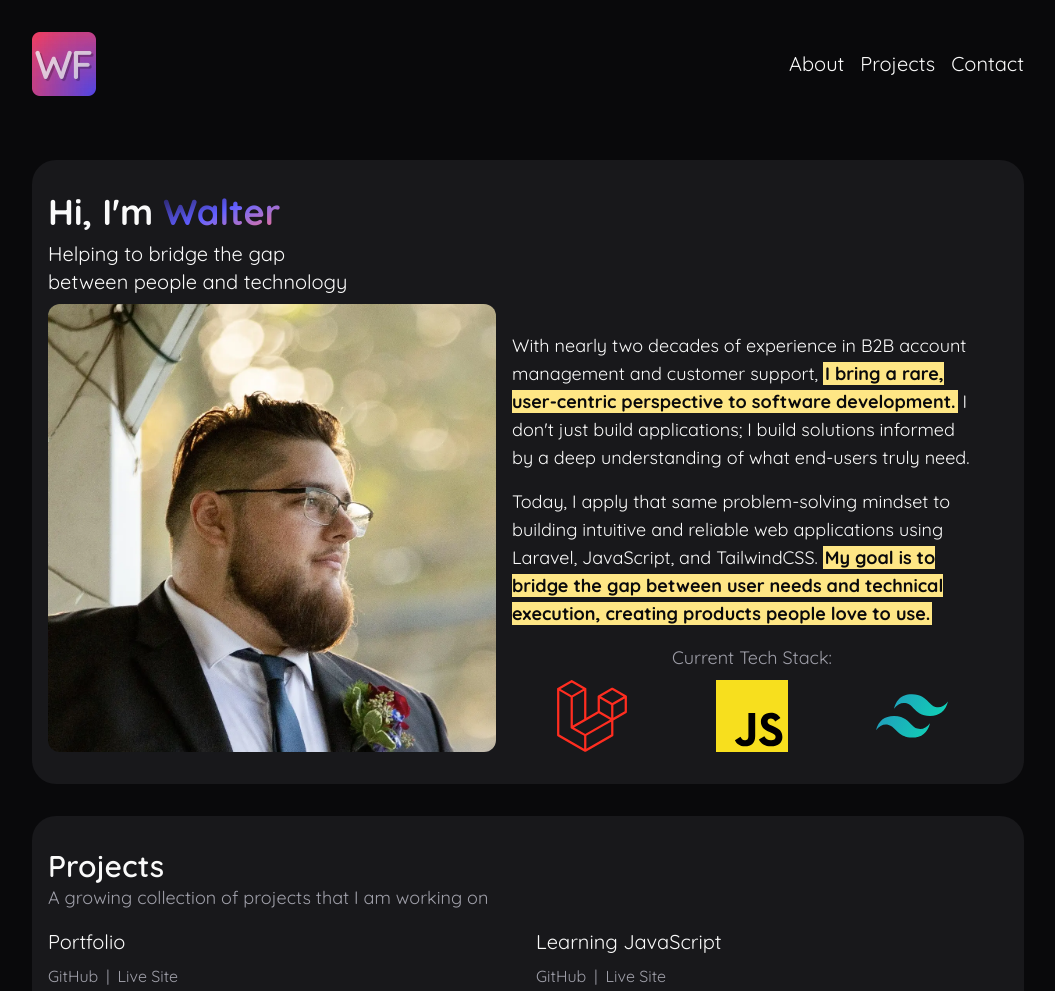
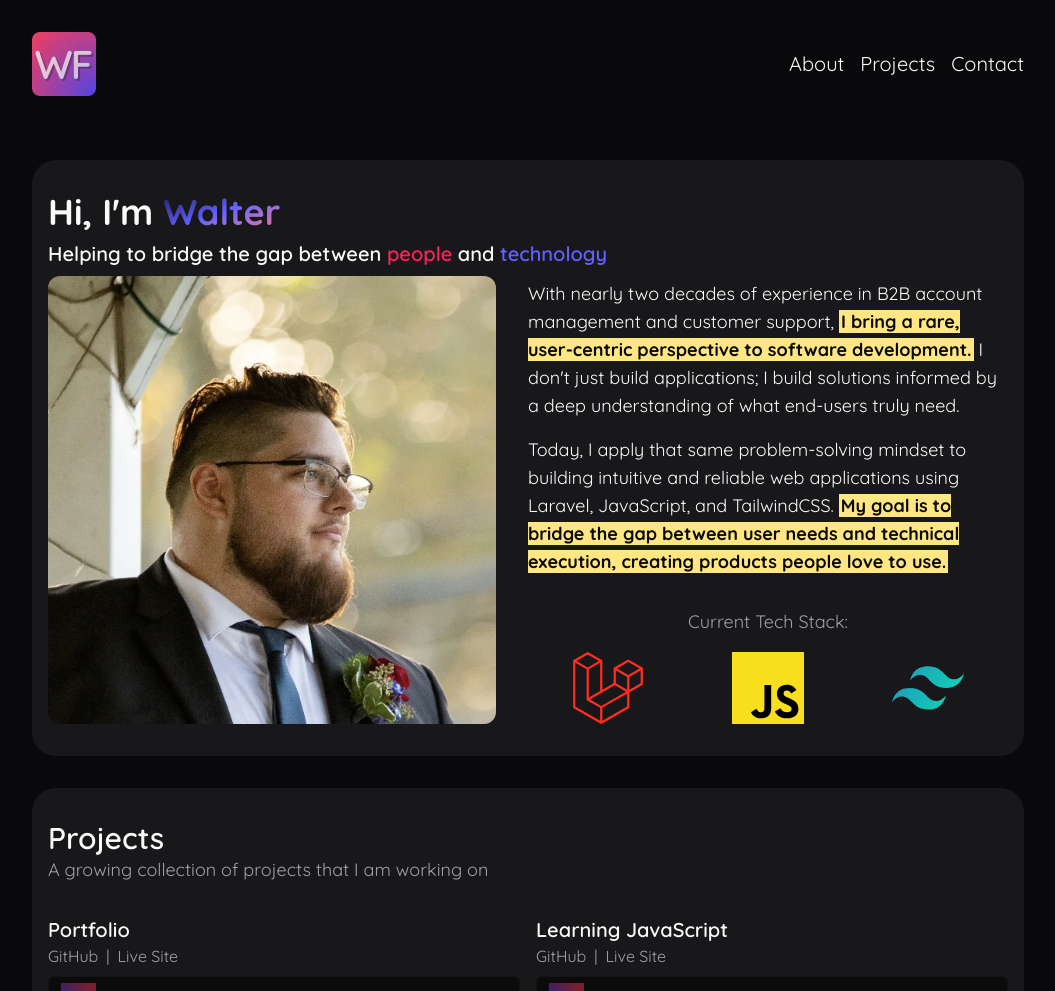
Before and after one commit to walterfurrer/portfolio, a website built with Vite: page index.html in a window 1280 px wide. Shown: the top 991 px of the page, without its empty margins (112-1167 px from the left). Built offline with nearby package versions, Linux system fonts and the light colour scheme; a script that the page names is missing.

Commit message:
Update portfolio layout and styling improvements

```diff
--- a/index.html
+++ b/index.html
@@ -34,17 +34,17 @@
             </nav>
             <main class="flex flex-col gap-y-8">
                 <section id="about" class="section">
-                    <div class="flex flex-col gap-4 text-left md:flex-row">
+                    <div class="flex flex-col text-left place-content-around md:grid md:grid-cols-2">
                         <div class="flex flex-col gap-2">
                             <h1 class="text-4xl font-bold">
                             Hi, I'm
                             <span class="bg-linear-to-br from-indigo-950 via-indigo-500 to-rose-400 bg-clip-text text-transparent">Walter</span>
                             </h1>
-                            <p class="text-xl text-balance">Helping to bridge the gap between people and technology</p>
+                            <p class="text-xl text-balance font-semibold md:text-nowrap">Helping to bridge the gap between <span class="text-rose-500">people</span> and <span class="text-indigo-500">technology</span></p>
                             <img src="/images/pfp-cropped.webp" alt="Headshot of Walter" class="min-w-xs max-w-md rounded-xl" />
                         </div>
-                        <div class="flex flex-col gap-4 md:justify-between">
-                            <div class="text-lg text-left text-balance flex flex-col flex-grow gap-4 md:place-content-end">
+                        <div class="flex flex-col gap-8">
+                            <div class="text-lg text-left text-pretty flex flex-col flex-grow gap-4 md:place-content-end">
                                 <p>
                                     With nearly two decades of experience in B2B account management and customer support, <span class="text-highlight">I bring a rare, user-centric perspective to software development.</span> I don't just build applications; I build solutions informed by a deep understanding of what end-users truly need.
                                 </p>
@@ -52,7 +52,7 @@
                                     Today, I apply that same problem-solving mindset to building intuitive and reliable web applications using Laravel, JavaScript, and TailwindCSS. <span class="text-highlight">My goal is to bridge the gap between user needs and technical execution, creating products people love to use.</span>
                                 </p>
                             </div>
-                            <div class="flex flex-col gap-2">
+                            <div class="flex flex-col gap-y-4">
                                 <h2 class="text-lg text-secondary-foreground text-center">Current Tech Stack:</h2>
                                 <div class="flex flex-row justify-around items-end">
                                     <img src="/images/laravel-logo.svg" alt="Laravel logo" class="technology-logo">
@@ -64,19 +64,20 @@
                         <div>
                     </div>
                 </section>
-                <section id="projects" class="bg-card-background flex flex-col gap-y-4 px-4 py-8 text-left rounded-3xl">
+                <section id="projects" class="bg-card-background flex flex-col gap-y-8 px-4 py-8 text-left rounded-3xl">
                     <div>
                         <h2 class="text-3xl font-semibold">Projects</h2>
                         <p class="text-secondary-foreground text-balance text-lg">A growing collection of projects that I am working on</p>
                     </div>
-                    <div class="flex flex-col gap-8 md:grid md:grid-cols-2 md:gap-4">
+                    <div class="flex flex-col gap-y-8 md:grid md:grid-cols-2 md:gap-x-4 md:gap-y-8">
                         <div class="flex flex-col gap-2">
+                            <div class="flex flex-col">
                                 <h3 class="project-title">Portfolio</h3>
                                 <div class="flex flex-row gap-x-2 text-secondary-foreground">
                                     <a class="hover:text-foreground" href="https://github.com/walterfurrer/vite-portfolio" target="_blank" rel="noopener noreferrer">GitHub</a>
                                     <p>|</p>
                                     <a class="hover:text-foreground" href="https://walterfurrer.netlify.app/" target="_blank" rel="noopener noreferrer">Live Site</a>
-                            </div>
+                                </div></div>
                             <img class="w-full h-auto border border-zinc-800 rounded-md brightness-50" src="/images/homepage-dark.webp" alt="Screenshot of the Portfolio project homepage">
                             <p class="text-pretty">The very site you're on! Originally meant to act as a home for some simple JavaScript projects I was working on in order to learn the language, it turned into something I felt comfortable represnting myself online.</p>
                             <div>
@@ -87,11 +88,13 @@
                             </div>
                         </div>
                         <div class="flex flex-col gap-y-2">
+                            <div class="flex flex-col">
                                 <h3 class="project-title">Learning JavaScript</h3>
                                 <div class="flex flex-row gap-x-2 text-secondary-foreground">
                                     <a class="hover:text-foreground" href="https://github.com/walterfurrer/learning-js" target="_blank" rel="noopener noreferrer">GitHub</a>
                                     <p>|</p>
                                     <a class="hover:text-foreground" href="https://waltercodesjs.netlify.app/" target="_blank" rel="noopener noreferrer">Live Site</a>
+                                </div>
                             </div>
                             <img class="w-full h-auto border border-zinc-800 rounded-md brightness-50" src="/images/homepage-dark.webp" alt="Screenshot of the Portfolio project homepage">
                             <p class="text-pretty">A site to house some small JavaScript projects as I learn the language.</p>
@@ -104,11 +107,13 @@
                             </div>
                         </div>
                         <div class="flex flex-col gap-y-2">
+                            <div class="flex flex-col">
                                 <h3 class="project-title">do the thing</h3>
                                 <div class="flex flex-row gap-x-2 text-secondary-foreground">
                                     <a class="hover:text-foreground" href="https://github.com/walterfurrer/doTheThing" target="_blank" rel="noopener noreferrer">GitHub</a>
                                     <!-- <p>|</p>
                                     <a class="hover:text-foreground" href="https://waltercodesjs.netlify.app/" target="_blank" rel="noopener noreferrer">Live Site</a> -->
+                                </div>
                             </div>
                             <img class="w-full h-auto border border-zinc-800 rounded-md brightness-50" src="/images/do-the-thing.webp" alt="Screenshot of Walter's 'do the thing' website">
                             <p class="text-pretty">do the thing is my first project using Laravel. It was inspired by the lovely folks in the LGT Discord who pushed me to start building instead of getting caught up in tutorials or reading docs.</p>
@@ -147,7 +152,7 @@
                     </div>
                 </section>
                 <section id="contact" class="bg-card-background flex flex-col gap-8 px-4 pt-8 text-left text-pretty rounded-3xl">
-                    <div>
+                    <div class="flex flex-col gap-y-2">
                         <h2 class="text-3xl font-semibold">Let's Connect</h2>
                         <p class="text-lg">Feeling up for quick chat? Use the calendar below to schedule a time and date! You can also reach me at <a class="font-bold text-indigo-400 hover:underline" href="mailto:walterfurrer.dev@gmail.com">walterfurrer.dev@gmail.com</a> if email is more your style.</p>
                     </div>
--- a/src/style.css
+++ b/src/style.css
@@ -34,7 +34,7 @@
 }
 
 .project-title {
-    @apply text-xl;
+    @apply text-xl font-semibold;
 }
 
 .section {
```
Lines whose indentation alone changed are shown as unchanged.
